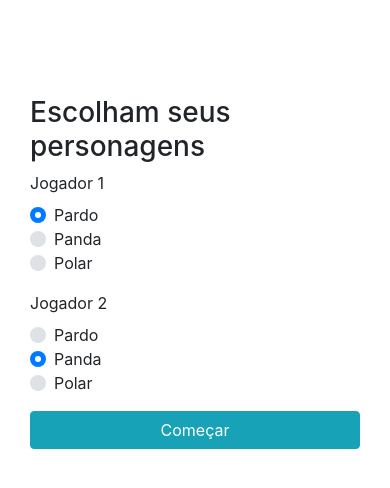
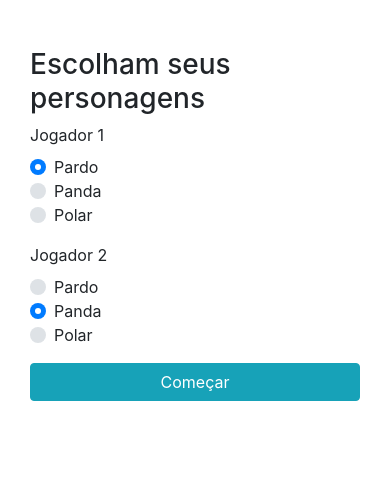
Before and after one commit to bmCavalcanti/jogo-da-velha, a plain HTML site: page index.html in a window 390 px wide. Drawn offline with nearby package versions, Linux system fonts and the light colour scheme.

Commit message:
Removendo py para melhor visualização mobile

```diff
--- a/index.html
+++ b/index.html
@@ -28,7 +28,7 @@
             padding-bottom: 30% !important;
         }
     </style>
-    <div class="mx-auto my-5 py-5 container">
+    <div class="mx-auto my-5 container">
         <div id="settings" class="col-12 col-lg-6 mx-auto">
             <h3>Escolham seus personagens</h3>
             <div class="form-group">
```
